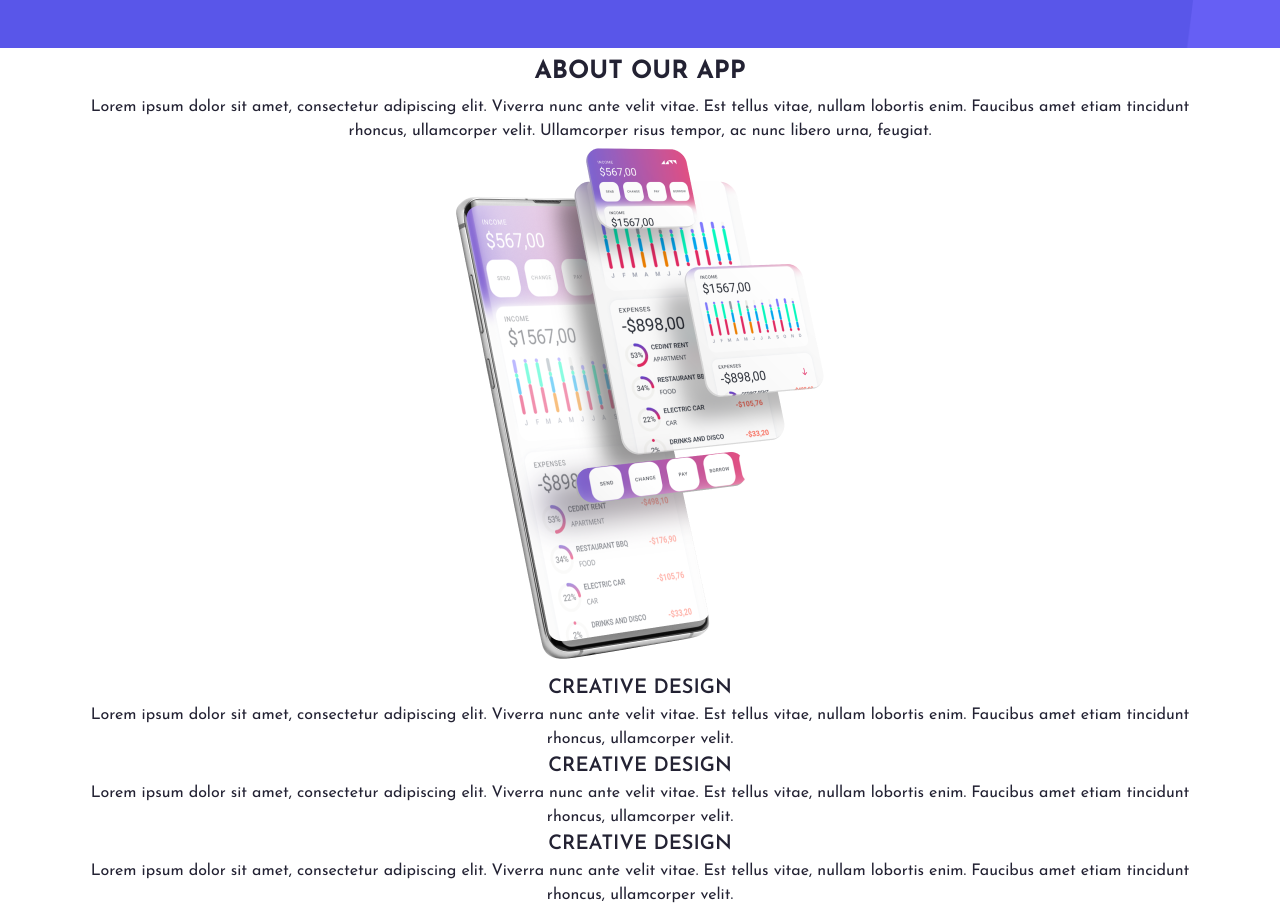
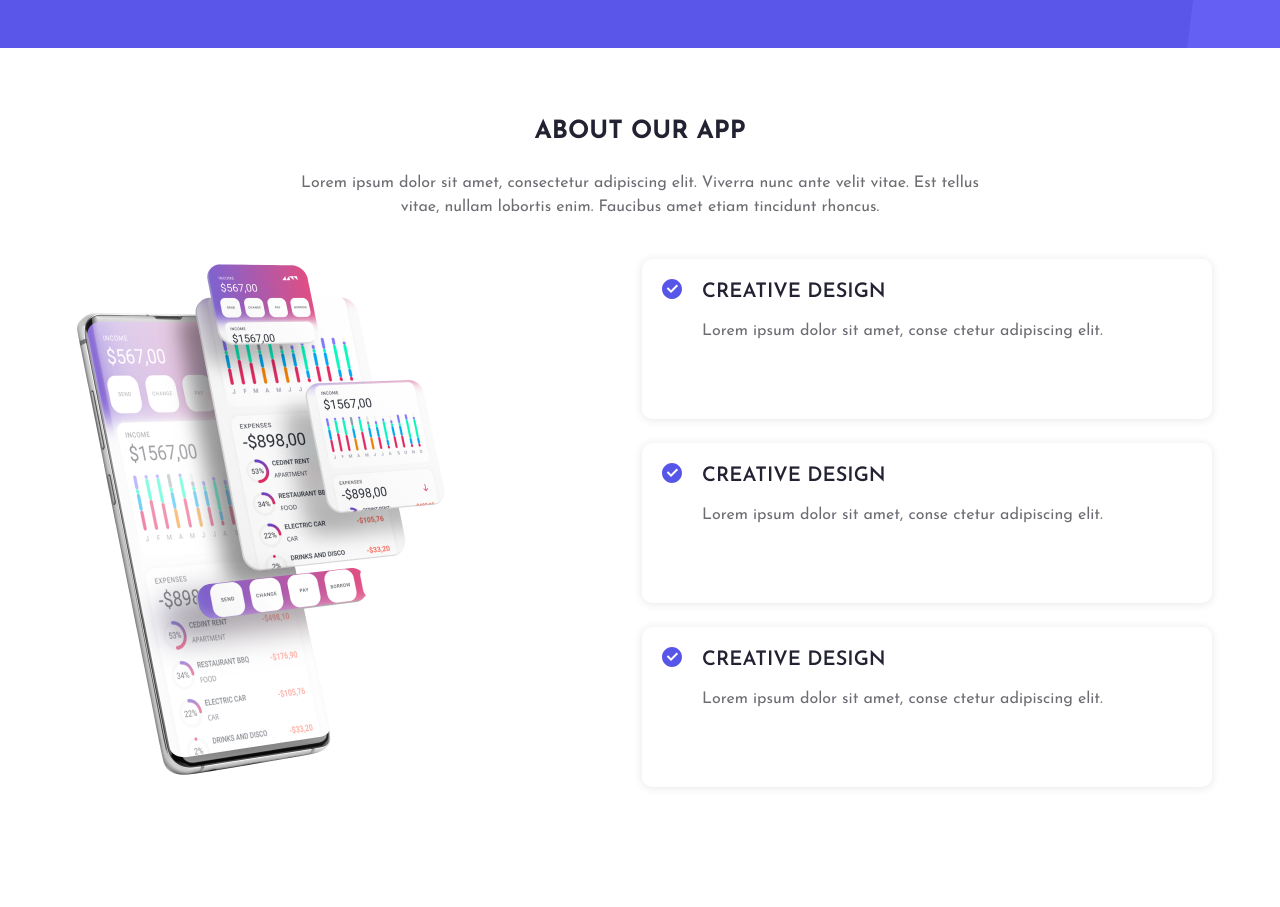
Before and after one commit to emin1731/apolly-responsible-landing, a website: page index.html in a window 1280 px wide. Shown: the part 976-1883 px from the top of the page. After the commit the page ends 1861 px from the top, so only its background shows below. Drawn offline with Linux system fonts and the light colour scheme.

Commit message:
Add about section

```diff
--- a/assets/scss/base/_base.scss
+++ b/assets/scss/base/_base.scss
@@ -54,6 +54,7 @@ p {
     font-size: var(--normal-font-size);
     font-weight: var(--font-regular);
     line-height: 24px;
+    color: var(--gray-paragraph);
 }
 
 
--- a/assets/scss/components/_about.scss
+++ b/assets/scss/components/_about.scss
@@ -1,7 +1,43 @@
 .about {
     text-align: center;
 
+
     &__title {
-
+        margin-bottom: var(--mb-1);
+    }
+    &__description {
+        margin: 0 auto;
+        margin-bottom: var(--mb-2-5);
+        width: 60%;
+        // color: var(--gray-paragraph);
+    }
+    &__img {
+        width: 251px;
+        height: auto;
+        margin-bottom: var(--mb-2-5);
+    }
+    &__item {
+        display: flex;
+        align-items: start;
+        gap: 18px;
+        text-align: start;
+        height: 110px;
+        // width: 100%;
+        padding: 18px;
+        border-radius: 10px;
+        // background: var(--white, #FFF);
+        box-shadow: 0px 1px 10px 0px rgba(0, 0, 0, 0.10);
+        margin-bottom: var(--mb-1-5);
+        img {
+            // float: left;
+            width: 24px;
+            filter: invert(54%) sepia(95%) saturate(6616%) hue-rotate(235deg) brightness(98%) contrast(86%);
+        }
+        h6 {
+            margin-bottom: var(--mb-0-75);
+        }
+        p {
+            // color: var(--gray-paragraph);
+        }
     }
 }
--- a/assets/scss/components/_breakpoints.scss
+++ b/assets/scss/components/_breakpoints.scss
@@ -64,6 +64,13 @@
             width: 200px;
         }
     }
+    .about {
+
+        &__container {
+            display: flex;
+            justify-content: space-between;
+        }
+    }
 
 }
 
@@ -95,6 +102,16 @@
         &__download img {
             width: 149px;
             height: 47px;
+        }
+    }
+    .about {
+        &__img {
+            width: 386px;
+            height: 526px;
+        }
+        &__item {
+            height: 160px;
+            min-width: 570px;
         }
     }
 }
--- a/assets/scss/components/_header.scss
+++ b/assets/scss/components/_header.scss
@@ -92,12 +92,14 @@
 
     }
     &__download {
-        font-size: 0.6rem;
         width: 76px;
-        height: 34px;
+        // height: 34px;
         border-radius: 5px;
         background: var(--royal-blue);
         color: var(--white);
         margin-left: var(--mb-1);
+        h6 {
+            font-size: 0.6rem;
+        }
     }
 }
--- a/assets/scss/components/_home.scss
+++ b/assets/scss/components/_home.scss
@@ -1,5 +1,5 @@
 .home {
-    margin-top: 108px;
+    padding-top: 108px;
     width: 85%;
     z-index: 10;
     // display: flex;
@@ -34,7 +34,7 @@
     }
     &__description {
         font-size: var(--normal-font-size);
-        color: var(--gray-paragraph);
+        // color: var(--gray-paragraph);
         font-weight: var(--font-regular);
         line-height: 24px;
     }
--- a/assets/scss/layout/_layout.scss
+++ b/assets/scss/layout/_layout.scss
@@ -2,6 +2,11 @@
     max-width: 1144px;
     // margin-left: auto;
     // margin-right: auto;
+}
+
+section {
+    padding: 60px 0;
+    // margin-bottom: ;
 }
 
 // .container{
--- a/index.html
+++ b/index.html
@@ -51,7 +51,7 @@
                 <div class="nav__item">
                     <a href="#home" class=""><h6 class="nav__link">screenshot</h6></a>
                     <a href="#home" class=""><h6 class="nav__link">blog</h6></a>
-                    <button class="nav__download"><h6 class="">download</h6></button>
+                    <button class="nav__download"><h6>download</h6></button>
                 </div>
 
 
@@ -81,21 +81,30 @@
     <main>
         <section class="about container">
             <h4 class="about__title">About Our App</h4>
-            <p class="about__description">Lorem ipsum dolor sit amet, consectetur adipiscing elit. Viverra nunc ante velit vitae. Est tellus vitae, nullam lobortis enim. Faucibus amet etiam tincidunt rhoncus, ullamcorper velit. Ullamcorper risus tempor, ac nunc libero urna, feugiat.</p>
+            <p class="about__description">Lorem ipsum dolor sit amet, consectetur adipiscing elit. Viverra nunc ante velit vitae. Est tellus vitae, nullam lobortis enim. Faucibus amet etiam tincidunt rhoncus.</p>
             <div class="about__container">
-                <img src="assets/img/android-smartphone-free-mockup-1.png" alt="">
+                <img src="assets/img/android-smartphone-free-mockup-2.png" alt="" class="about__img">
                 <div class="about__list">
                     <div class="about__item">
-                        <h6 class="about__item-title">Creative design</h6>
-                        <p class="about__item__text">Lorem ipsum dolor sit amet, consectetur adipiscing elit. Viverra nunc ante velit vitae. Est tellus vitae, nullam lobortis enim. Faucibus amet etiam tincidunt rhoncus, ullamcorper velit.</p>
+                        <img src="assets/img/icons/check.svg" alt="">
+                        <div>
+                            <h6 class="about__item-title">Creative design</h6>
+                            <p class="about__item__text">Lorem ipsum dolor sit amet, conse ctetur adipiscing elit.</p>
+                        </div>
                     </div>
                     <div class="about__item">
-                        <h6 class="about__item-title">Creative design</h6>
-                        <p class="about__item__text">Lorem ipsum dolor sit amet, consectetur adipiscing elit. Viverra nunc ante velit vitae. Est tellus vitae, nullam lobortis enim. Faucibus amet etiam tincidunt rhoncus, ullamcorper velit.</p>
+                        <img src="assets/img/icons/check.svg" alt="">
+                        <div>
+                            <h6 class="about__item-title">Creative design</h6>
+                            <p class="about__item__text">Lorem ipsum dolor sit amet, conse ctetur adipiscing elit.</p>
+                        </div>
                     </div>
                     <div class="about__item">
-                        <h6 class="about__item-title">Creative design</h6>
-                        <p class="about__item__text">Lorem ipsum dolor sit amet, consectetur adipiscing elit. Viverra nunc ante velit vitae. Est tellus vitae, nullam lobortis enim. Faucibus amet etiam tincidunt rhoncus, ullamcorper velit.</p>
+                        <img src="assets/img/icons/check.svg" alt="">
+                        <div>
+                            <h6 class="about__item-title">Creative design</h6>
+                            <p class="about__item__text">Lorem ipsum dolor sit amet, conse ctetur adipiscing elit.</p>
+                        </div>
                     </div>
                 </div>
             </div>
```
Also changed, not shown: Ellipse 4.png (added), assets/css/styles.css, assets/img/android-smartphone-free-mockup-2.png (added).
